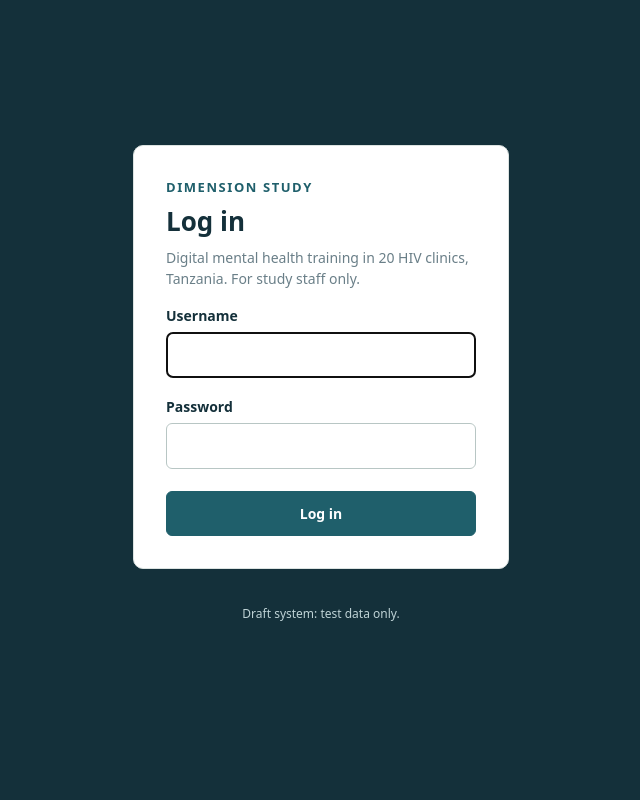
After one commit to Maquiz1/dimension, a Django app: page /login/ in a window 1280 px wide. The commit adds this page. Shown: the whole page, without its empty margins (319-959 px from the left). Run offline with Django 5.2, Linux system fonts and the light colour scheme.

Commit message:
Add the study login page
/login/ is branded for the study and always lands on the dashboard, or
the page that was asked for, including when already logged in (the
admin login sent logged-in users to the admin). Logging out returns to
/login/. Only staff accounts can sign in; logged-in non-staff get 403.
The admin keeps its own login and now has a DIMENSION header.

Co-Authored-By: Claude Opus 5.5 <noreply@anthropic.com>

```diff
--- a/config/settings.py
+++ b/config/settings.py
@@ -133,6 +133,11 @@ STATIC_ROOT = BASE_DIR / 'staticfiles'
 
 # Uploaded resources. Not served at a public URL: the resources app serves each file to logged-in staff.
 MEDIA_ROOT = BASE_DIR / 'media'
+
+# The study's own login page (study/access.py); the admin keeps its own at /admin/login/.
+LOGIN_URL = 'login'
+LOGIN_REDIRECT_URL = 'dashboard'
+LOGOUT_REDIRECT_URL = 'login'
 STORAGES = {
     'default': {'BACKEND': 'django.core.files.storage.FileSystemStorage'},
     'staticfiles': {'BACKEND': 'whitenoise.storage.CompressedStaticFilesStorage'},
--- a/config/urls.py
+++ b/config/urls.py
@@ -15,12 +15,20 @@ Including another URLconf
     2. Add a URL to urlpatterns:  path('blog/', include('blog.urls'))
 """
 from django.contrib import admin
+from django.contrib.auth import views as auth_views
 from django.urls import include, path
 
+from study.access import StudyLoginView
 from study.views import dashboard
+
+admin.site.site_header = 'DIMENSION Study administration'
+admin.site.site_title = 'DIMENSION admin'
+admin.site.index_title = 'Data management'
 
 urlpatterns = [
     path('', dashboard, name='dashboard'),
+    path('login/', StudyLoginView.as_view(), name='login'),
+    path('logout/', auth_views.LogoutView.as_view(), name='logout'),
     path('resources/', include('resources.urls')),
     path('admin/', admin.site.urls),
 ]
--- a/resources/tests.py
+++ b/resources/tests.py
@@ -38,9 +38,9 @@ class ResourcesTests(TestCase):
         for name in ('resources:list', 'resources:create'):
             response = self.client.get(reverse(name))
             self.assertEqual(response.status_code, 302)
-            self.assertIn('/admin/login/', response['Location'])
+            self.assertIn('/login/?next=', response['Location'])
         response = self.client.get(reverse('resources:download', args=[self.document.pk]))
-        self.assertIn('/admin/login/', response['Location'])
+        self.assertIn('/login/?next=', response['Location'])
 
     def test_list_counts_and_filters(self):
         self.client.force_login(self.viewer)
--- /dev/null
+++ b/study/access.py
@@ -0,0 +1,42 @@
+"""Login and access for the study pages (the dashboard and Resources).
+
+The study pages are for staff accounts only. They use the study's own login page rather than the
+Django admin's, so signing in always lands on the dashboard (or the page that was asked for).
+"""
+from functools import wraps
+
+from django import forms
+from django.contrib.auth import views as auth_views
+from django.contrib.auth.forms import AuthenticationForm
+from django.contrib.auth.views import redirect_to_login
+from django.core.exceptions import PermissionDenied
+
+
+def staff_required(view):
+    """Send people who are not logged in to the study login page; refuse logged-in non-staff."""
+    @wraps(view)
+    def wrapped(request, *args, **kwargs):
+        if not request.user.is_authenticated:
+            return redirect_to_login(request.get_full_path())
+        if not (request.user.is_active and request.user.is_staff):
+            raise PermissionDenied
+        return view(request, *args, **kwargs)
+    return wrapped
+
+
+class StaffAuthenticationForm(AuthenticationForm):
+    """Only staff accounts can sign in here, as in the admin."""
+
+    def confirm_login_allowed(self, user):
+        super().confirm_login_allowed(user)
+        if not user.is_staff:
+            raise forms.ValidationError(
+                'This account does not have access to the study system. Ask the data manager.',
+                code='no_access',
+            )
+
+
+class StudyLoginView(auth_views.LoginView):
+    template_name = 'dimension/login.html'
+    authentication_form = StaffAuthenticationForm
+    redirect_authenticated_user = True
--- a/study/static/dimension/site.css
+++ b/study/static/dimension/site.css
@@ -70,6 +70,16 @@ td.num, th.num { text-align: right; font-variant-numeric: tabular-nums; }
 .yes { color: var(--teal); font-weight: 600; }
 .flag { color: var(--alert); font-weight: 600; }
 
+/* login */
+body.login-page { background: var(--ink); }
+main.login { min-height: 100vh; max-width: 440px; align-content: center; justify-items: center; }
+.login-card { width: 100%; padding: 32px; }
+.login-card h1 { margin: 4px 0 6px; color: var(--ink); font-size: 26px; }
+.login-card .eyebrow { margin: 0; font-size: 13px; font-weight: 700; letter-spacing: .12em; color: var(--teal); }
+.login-card .field input { width: 100%; padding: 10px 12px; border: 1px solid #B8C6C4; border-radius: 6px; font: inherit; color: var(--ink); }
+.login-card .btn { width: 100%; padding: 11px 16px; margin-top: 4px; }
+main.login > .rng { color: #BFD3D6; }
+
 /* resources */
 .tabs { display: flex; flex-wrap: wrap; gap: 8px; }
 .tab { padding: 6px 14px; border-radius: 999px; border: 1px solid var(--line); background: var(--card); color: var(--body); text-decoration: none; font-size: 14px; }
--- a/study/templates/dimension/base.html
+++ b/study/templates/dimension/base.html
@@ -17,7 +17,7 @@
     <a href="{{ u_dashboard }}" {% if request.path == u_dashboard %}class="active" aria-current="page"{% endif %}>Dashboard</a>
     <a href="{{ u_resources }}" {% if request.path|slice:":11" == "/resources/" %}class="active" aria-current="page"{% endif %}>Resources</a>
     <a href="/admin/">Admin</a>
-    <form method="post" action="/admin/logout/">{% csrf_token %}<button type="submit">Log out</button></form>
+    <form method="post" action="{% url 'logout' %}">{% csrf_token %}<button type="submit">Log out</button></form>
   </nav>
 </header>
 <div class="banner">Draft system: test data only.{% block banner %}{% endblock %}</div>
--- /dev/null
+++ b/study/templates/dimension/login.html
@@ -0,0 +1,35 @@
+{% load static %}<!doctype html>
+<html lang="en">
+<head>
+<meta charset="utf-8">
+<meta name="viewport" content="width=device-width, initial-scale=1">
+<title>Log in · DIMENSION Study</title>
+<link rel="stylesheet" href="{% static 'dimension/site.css' %}">
+</head>
+<body class="login-page">
+<main class="login">
+  <section class="card login-card">
+    <p class="eyebrow">DIMENSION STUDY</p>
+    <h1>Log in</h1>
+    <p class="sub">Digital mental health training in 20 HIV clinics, Tanzania. For study staff only.</p>
+    {% if form.non_field_errors %}<ul class="messages"><li class="error">{{ form.non_field_errors|join:" " }}</li></ul>{% endif %}
+    <form method="post" novalidate>
+      {% csrf_token %}
+      <input type="hidden" name="next" value="{{ next }}">
+      <div class="field">
+        <label for="{{ form.username.id_for_label }}">Username</label>
+        {{ form.username }}
+        {{ form.username.errors }}
+      </div>
+      <div class="field">
+        <label for="{{ form.password.id_for_label }}">Password</label>
+        {{ form.password }}
+        {{ form.password.errors }}
+      </div>
+      <button class="btn" type="submit">Log in</button>
+    </form>
+  </section>
+  <p class="rng">Draft system: test data only.</p>
+</main>
+</body>
+</html>
--- a/study/views.py
+++ b/study/views.py
@@ -1,6 +1,5 @@
 from datetime import date
 
-from django.contrib.admin.views.decorators import staff_member_required
 from django.db.models import Count, Max, Q
 from django.shortcuts import render
 
@@ -8,6 +7,7 @@ from capture.models import DerivedScore, FormSubmission
 from capture.scoring import GAD_BANDS, PHQ_BANDS
 
 from . import design
+from .access import staff_required
 from .models import Facility, StudyPeriod
 
 FORM_NAMES = {
@@ -35,7 +35,7 @@ def _band_rows(variable, bands):
     ]
 
 
-@staff_member_required
+@staff_required
 def dashboard(request):
     # Explicit order: Django drops Meta.ordering from queries that group by an annotation.
     facilities = list(Facility.objects.annotate(submissions=Count('formsubmission')).order_by('region', 'code'))
```
Also changed, not shown: resources/views.py (+8 -7 lines), study/tests.py (+39 -1 lines).
